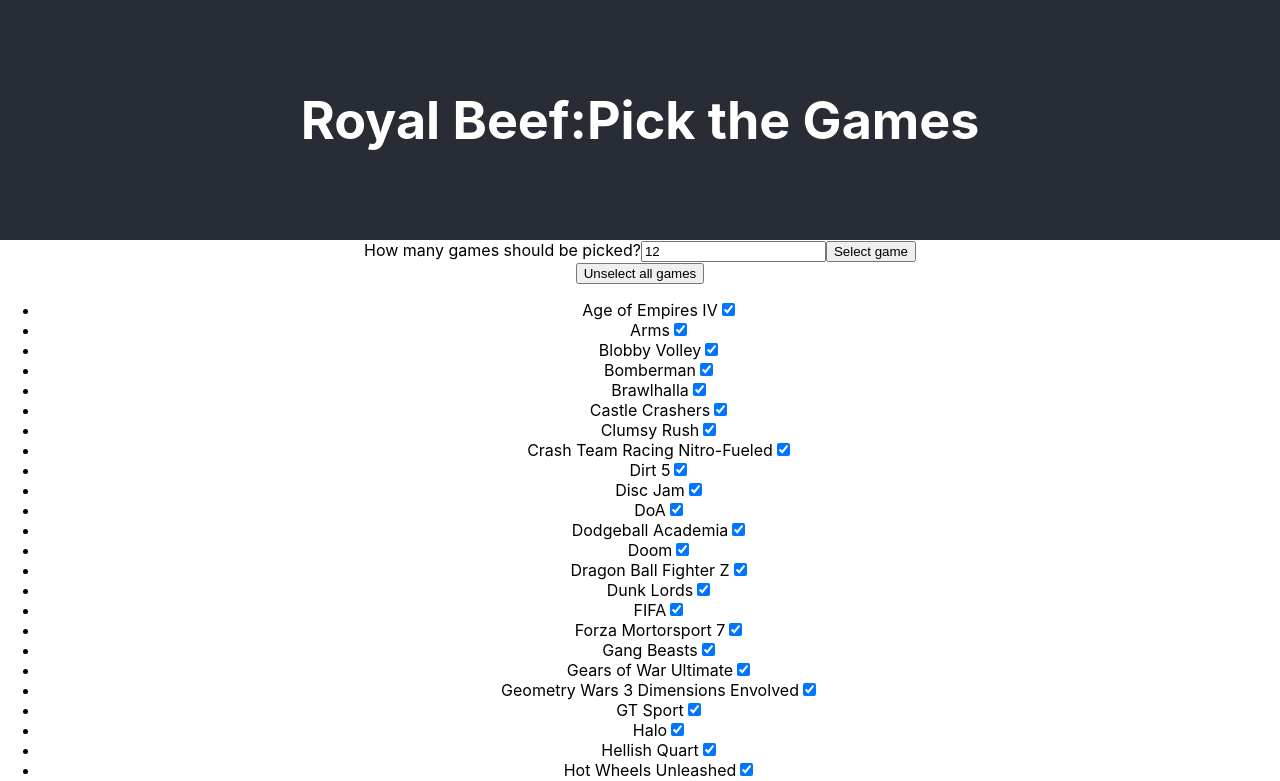
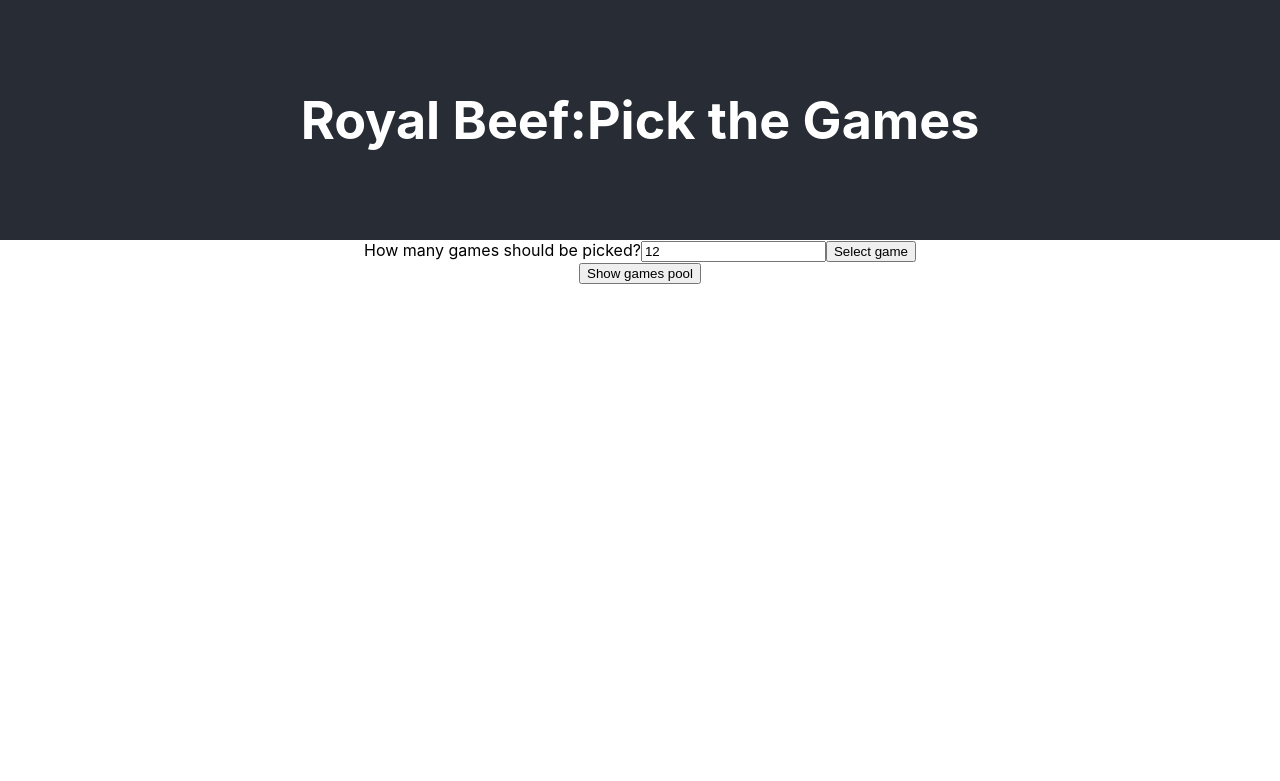
Before and after one commit to KonradRolof/beef-game-picker, a React (Create React App) app: page / in a window 1280 px wide. Shown: the top 781 px of the page. Built offline with nearby package versions, Linux system fonts and the light colour scheme.

Commit message:
[FEATURE] adds view toggle for games view

```diff
--- a/src/App.tsx
+++ b/src/App.tsx
@@ -1,4 +1,4 @@
-import React, { useEffect, useReducer } from 'react';
+import React, { useEffect, useReducer, useState } from 'react';
 import './App.css';
 import Picker from './components/Picker';
 import useGames from './hooks/useGames.hook';
@@ -9,6 +9,7 @@
 function App() {
   const games = useGames('./data/games.json');
   const [gamesPool, dispatch] = useReducer(gamePoolReducer, []);
+  const [showPool, setShowPool] = useState<boolean>(false);
 
   const handleGameClick = (game: Game) => {
     dispatch({
@@ -42,6 +43,14 @@
         ) : (
           <>
             <Picker games={gamesPool} />
+            <section className="games-pool">
+              <header className="games-pool__header">
+                <button onClick={() => setShowPool((state) => !state)}>
+                  { showPool ? 'Hide games pool' : 'Show games pool' }
+                </button>
+              </header>
+              { showPool && (
+                <>
                   <div>
                     <button onClick={() => handleUnselectAll()}>Unselect all games</button>
                   </div>
@@ -56,6 +65,9 @@
                     ))}
                   </ul>
                 </>
+              ) }
+            </section>
+          </>
         )}
       </div>
     </div>
```
Lines whose indentation alone changed are shown as unchanged.
